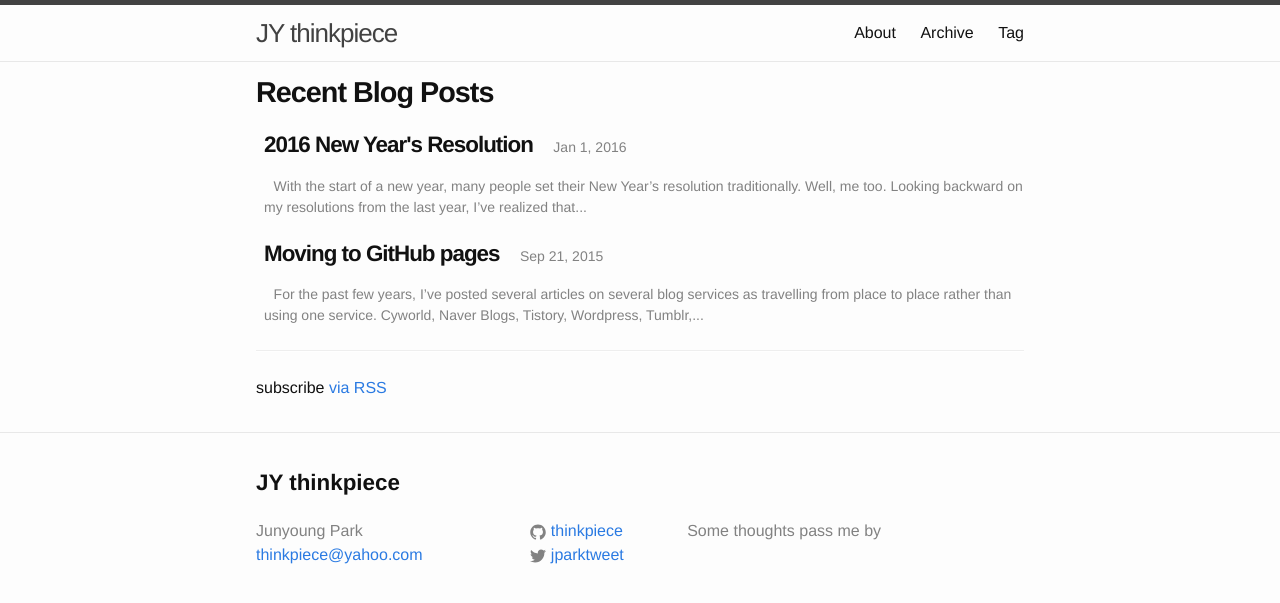
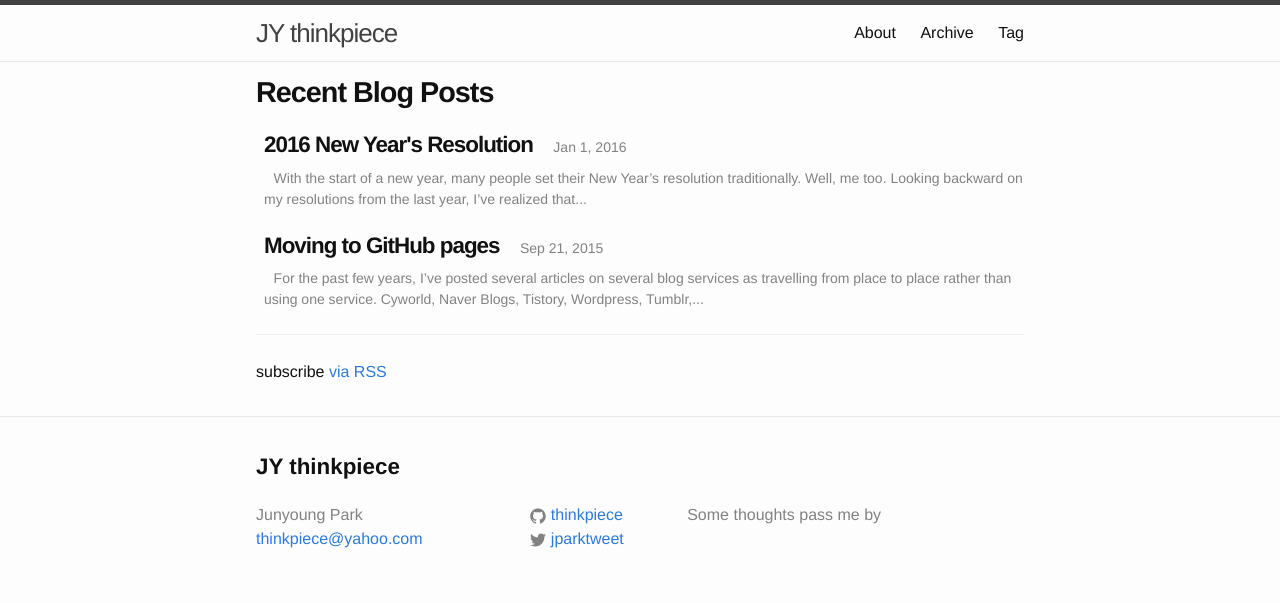
Before and after one commit to thinkpiece/thinkpiece.github.com, a Jekyll site: the page built from index.html, in a window 1280 px wide. Shown: the top 603 px of the page. Built offline with Jekyll 4.4.1, drawn with Linux system fonts in a browser that asks for light colours.

Commit message:
summary margin revised

```diff
--- a/_sass/_layout.scss
+++ b/_sass/_layout.scss
@@ -208,12 +208,11 @@
  * Summary
  */
 .summary-header {
-    margin-bottom: ($spacing-unit / 2);
-}
-.summary-header > h2 {
+    > h2 {
     display: inline-block;
     margin-top: ($spacing-unit / 2);
     margin-bottom: ($spacing-unit / 2);
+    }
 }
 .read-more {
     color: $grey-color;
```
Also changed, not shown: _includes/summary.html (+4 -4 lines).
